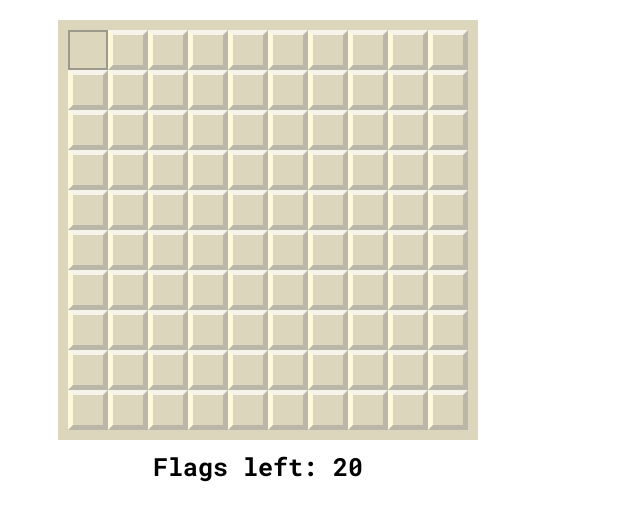
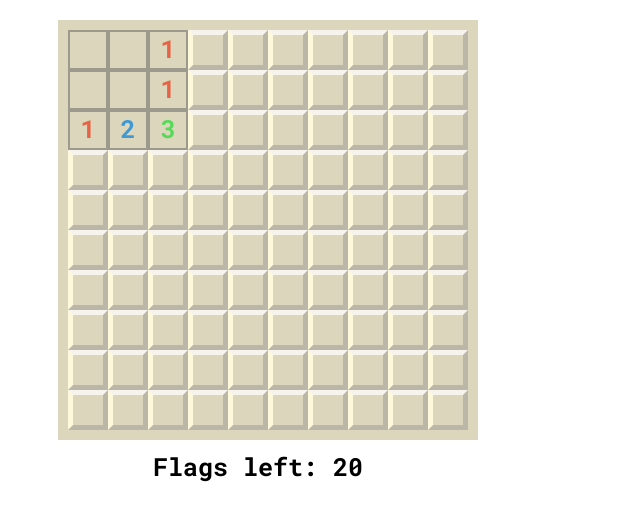
Before and after one commit to christinalorenzomontes/minesweeper, a plain HTML site: page index.html in a window 1280 px wide. Both pictures are taken after a click on the element 88 px from the left and 50 px from the top of the page. Shown: the whole page, without its empty margins (0-640 px from the left). Drawn offline with Linux system fonts and the light colour scheme.

Commit message:
last lines

```diff
--- a/app.js
+++ b/app.js
@@ -1,98 +1,182 @@
 document.addEventListener('DOMContentLoaded', () => {
-    const grid = document.querySelector('.grid');
-    const flagsLeft = document.querySelector('#flags-left');
-    const width = 10;
-    let squares = [];
-    let bombAmount = 20;
-    let isGameOver = false;
-    const result = document.querySelector('#result');
+    const grid = document.querySelector('.grid')
+    const flagsLeft = document.querySelector('#flags-left')
+    const result = document.querySelector('#result')
+    let width = 10
+    let bombAmount = 20
+    let flags = 0
+    let squares = []
+    let isGameOver = false
 
-    // Create board
-    const createBoard = () => {
-        flagsLeft.innerHTML = bombAmount;
+    // Create Board
+    function createBoard() {
+      flagsLeft.innerHTML = bombAmount
 
-        const bombArray = Array(bombAmount).fill('bomb');
-        const emptyArray = Array(width * width - bombAmount).fill('valid');
-        const gameArray = emptyArray.concat(bombArray);
-        const shuffledArray = gameArray.sort(() => Math.random() - 0.5);
+      // Get shuffled game array with random bombs
+      const bombsArray = Array(bombAmount).fill('bomb')
+      const emptyArray = Array(width*width - bombAmount).fill('valid')
+      const gameArray = emptyArray.concat(bombsArray)
+      const shuffledArray = gameArray.sort(() => Math.random() -0.5)
 
+      for(let i = 0; i < width*width; i++) {
+        const square = document.createElement('div')
+        square.setAttribute('id', i)
+        square.classList.add(shuffledArray[i])
+        grid.appendChild(square)
+        squares.push(square)
 
-        for (let i = 0; i < width * width; i++) {
-            const square = document.createElement('div');
-            square.id = i;
-            square.classList.add(shuffledArray[i]);
-            grid.appendChild(square);
-            squares.push(square);
-
-            // Normal Click
-            square.addEventListener('click', () => {
-                click(square);
+        // Normal click
+        square.addEventListener('click', function(e) {
+          click(square)
         })
 
-            // Control and Left Click
-            square.addEventListener('click', () => {
-                // addFlag(square);
-            })
+        // Control and left click
+        square.oncontextmenu = function(e) {
+          e.preventDefault()
+          addFlag(square)
+        }
       }
 
       // Add numbers
-        for ( let i = 0; i < squares.length; i++) {
-            let total = 0;
-            const isLeftEdge = (i % width === 0);
-            const isRightEdge = (i % width === width - 1);
+      for (let i = 0; i < squares.length; i++) {
+        let total = 0
+        const isLeftEdge = (i % width === 0)
+        const isRightEdge = (i % width === width -1)
 
-            if (squares[i].classList.contains('valid') ) {
-                if ( i > 0 && !isLeftEdge && squares[i - 1].classList.contains('bomb') ) total++
-                if ( i > 9 && !isRightEdge && squares[i + 1 - width].classList.contains('bomb') ) total++
-                if ( i > 10 && squares[i - width].classList.contains('bomb') ) total++
-                if ( i > 11 && !isLeftEdge && squares[i - width - 1].classList.contains('bomb') ) total++
-                if ( i < 99 && !isRightEdge && squares[i + 1].classList.contains('bomb') ) total++
-                if ( i < 90 && !isLeftEdge && squares[i - 1 + width].classList.contains('bomb') ) total++
-                if ( i < 88 && !isRightEdge && squares[i + 1 + width].classList.contains('bomb')) total++
-                if ( i < 89 && squares[i + width].classList.contains('bomb') ) total++
-                squares[i].setAttribute('data', total);
+        if (squares[i].classList.contains('valid')) {
+          if (i > 0 && !isLeftEdge && squares[i -1].classList.contains('bomb')) total ++
+          if (i > 9 && !isRightEdge && squares[i +1 -width].classList.contains('bomb')) total ++
+          if (i > 10 && squares[i -width].classList.contains('bomb')) total ++
+          if (i > 11 && !isLeftEdge && squares[i -1 -width].classList.contains('bomb')) total ++
+          if (i < 98 && !isRightEdge && squares[i +1].classList.contains('bomb')) total ++
+          if (i < 90 && !isLeftEdge && squares[i -1 +width].classList.contains('bomb')) total ++
+          if (i < 88 && !isRightEdge && squares[i +1 +width].classList.contains('bomb')) total ++
+          if (i < 89 && squares[i +width].classList.contains('bomb')) total ++
+          squares[i].setAttribute('data', total)
         }
       }
     }
-    createBoard();
+    createBoard()
 
-    const click = (square) => {
-        console.log(square);
-        if ( isGameOver || square.classList.contains('checked') || square.classList.contains('flag') ) return;
+    // Add Flag with right click
+    function addFlag(square) {
+      if (isGameOver) return
+      if (!square.classList.contains('checked') && (flags < bombAmount)) {
+        if (!square.classList.contains('flag')) {
+          square.classList.add('flag')
+          square.innerHTML = ' 🚩'
+          flags ++
+          flagsLeft.innerHTML = bombAmount- flags
+          checkForWin()
+        } else {
+          square.classList.remove('flag')
+          square.innerHTML = ''
+          flags --
+          flagsLeft.innerHTML = bombAmount- flags
+        }
+      }
+    }
 
+    // Click on square actions
+    function click(square) {
+      let currentId = square.id
+      if (isGameOver) return
+      if (square.classList.contains('checked') || square.classList.contains('flag')) return
       if (square.classList.contains('bomb')) {
-            gameOver()
+        gameOver(square)
       } else {
-            let total = square.getAttribute('data');
-            if (total != 0) {
+        let total = square.getAttribute('data')
+        if (total !=0) {
           square.classList.add('checked')
-                if (total === 1) square.classList.add('one');
-                if (total === 2) square.classList.add('two');
-                if (total === 3) square.classList.add('three');
-                if (total === 4) square.classList.add('four');
-                square.innerHTML = total;
+          if (total == 1) square.classList.add('one')
+          if (total == 2) square.classList.add('two')
+          if (total == 3) square.classList.add('three')
+          if (total == 4) square.classList.add('four')
+          square.innerHTML = total
           return
         }
-            // checkSquare(square);
+        checkSquare(square, currentId)
       }
-        square.classList.add('checked');
+      square.classList.add('checked')
     }
 
-    const gameOver = () => {
-        result.innerHTML = 'BOOM! Game Over!';
-        isGameOver = true;
+
+    // Check neighboring squares once square is clicked
+    function checkSquare(square, currentId) {
+      const isLeftEdge = (currentId % width === 0)
+      const isRightEdge = (currentId % width === width -1)
+
+      setTimeout(() => {
+        if (currentId > 0 && !isLeftEdge) {
+          const newId = squares[parseInt(currentId) -1].id
+          const newSquare = document.getElementById(newId)
+          click(newSquare)
+        }
+        if (currentId > 9 && !isRightEdge) {
+          const newId = squares[parseInt(currentId) +1 -width].id
+          const newSquare = document.getElementById(newId)
+          click(newSquare)
+        }
+        if (currentId > 10) {
+          const newId = squares[parseInt(currentId -width)].id
+          const newSquare = document.getElementById(newId)
+          click(newSquare)
+        }
+        if (currentId > 11 && !isLeftEdge) {
+          const newId = squares[parseInt(currentId) -1 -width].id
+          const newSquare = document.getElementById(newId)
+          click(newSquare)
+        }
+        if (currentId < 98 && !isRightEdge) {
+          const newId = squares[parseInt(currentId) +1].id
+          const newSquare = document.getElementById(newId)
+          click(newSquare)
+        }
+        if (currentId < 90 && !isLeftEdge) {
+          const newId = squares[parseInt(currentId) -1 +width].id
+          const newSquare = document.getElementById(newId)
+          click(newSquare)
+        }
+        if (currentId < 88 && !isRightEdge) {
+          const newId = squares[parseInt(currentId) +1 +width].id
+          const newSquare = document.getElementById(newId)
+          click(newSquare)
+        }
+        if (currentId < 89) {
+          const newId = squares[parseInt(currentId) +width].id
+          const newSquare = document.getElementById(newId)
+          click(newSquare)
+        }
+      }, 10)
+    }
+
+    // Game Over
+    function gameOver(square) {
+      result.innerHTML = 'BOOM! Game Over!'
+      isGameOver = true
 
       // Show all the bombs
-        squares.forEach((square) => {
+      squares.forEach(square => {
         if (square.classList.contains('bomb')) {
-                square.innerHTML = '💣';
-                square.classList.remove('bomb');
-                square.classList.add('checked');
+          square.innerHTML = '💣'
+          square.classList.remove('bomb')
+          square.classList.add('checked')
         }
       })
     }
 
-    // const addFlag = (square) => {
-    //     console.log(square);
-    // }
+    // Check for win
+    function checkForWin() {
+    let matches = 0
+
+      for (let i = 0; i < squares.length; i++) {
+        if (squares[i].classList.contains('flag') && squares[i].classList.contains('bomb')) {
+          matches ++
+        }
+        if (matches === bombAmount) {
+          result.innerHTML = 'YOU WIN!'
+          isGameOver = true
+        }
+      }
+    }
   })
--- a/style.css
+++ b/style.css
@@ -34,3 +34,19 @@ div {
     border: 2px solid #9c998d;
     box-sizing: border-box;
 }
+
+.one {
+    color: #e76346;
+}
+
+.two {
+    color: #4199d3;
+}
+
+.three {
+    color: #57da59;
+}
+
+.four {
+    color: #;
+}
```
Lines whose indentation alone changed are shown as unchanged.
